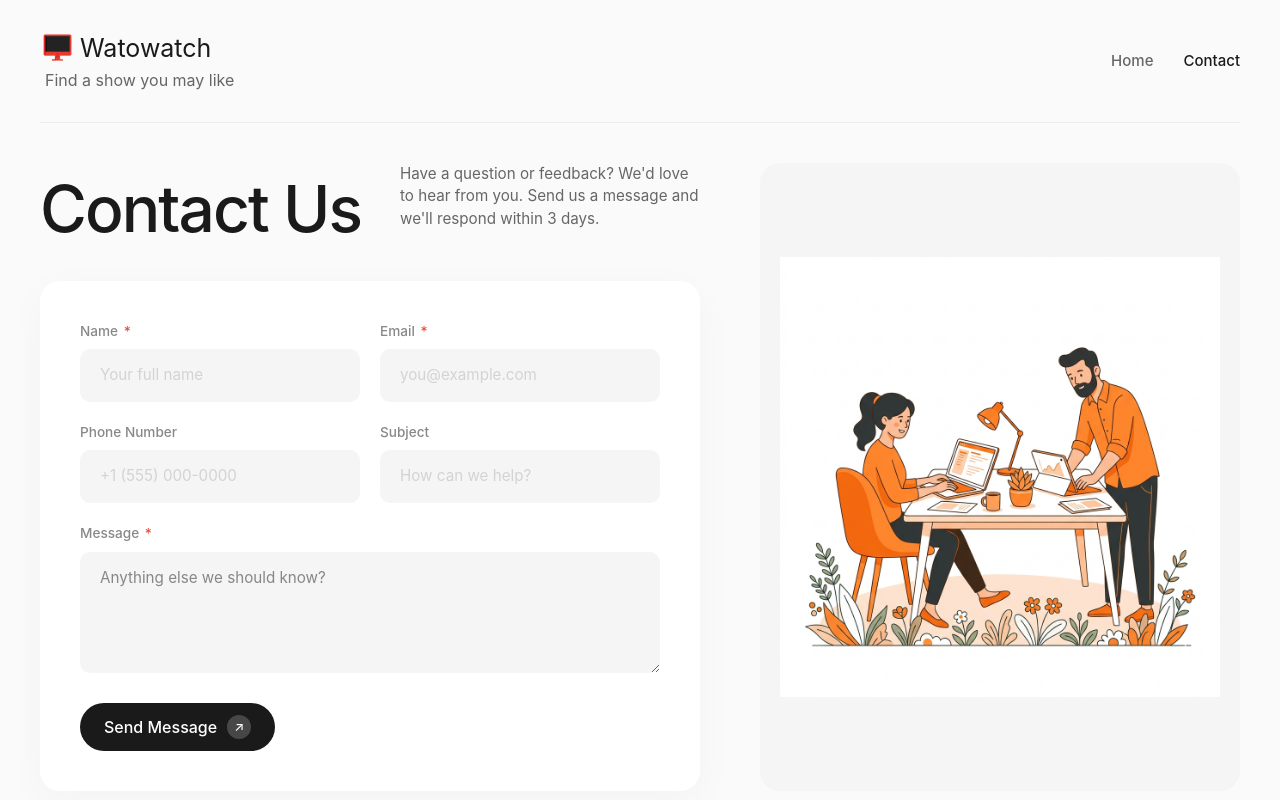
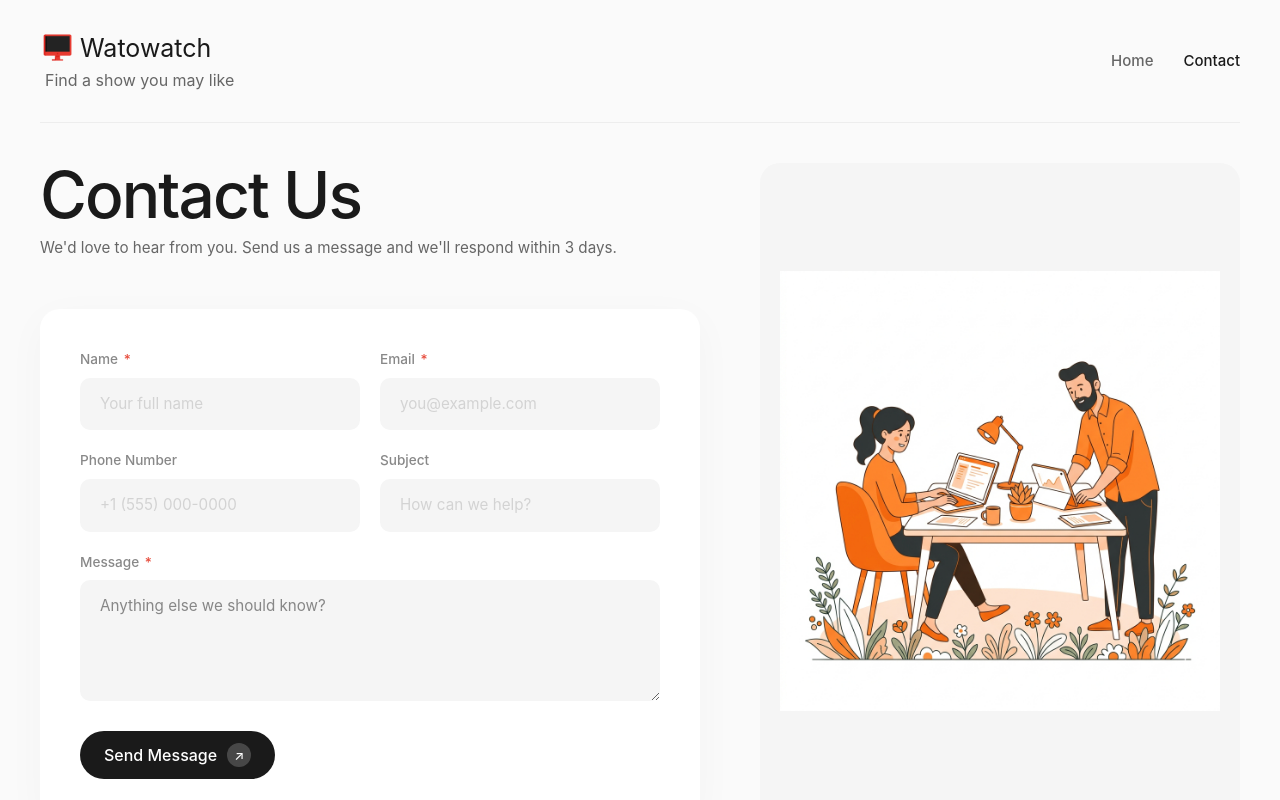
Before and after one commit to Arbaaz-Kagdi/tv-show-website, a React (Vite) app: page /contact in a window 1280 px wide. Shown: the top 800 px of the page. Built offline with nearby package versions, Linux system fonts and the light colour scheme; a web font is replaced by a local one.

Commit message:
comments update

```diff
--- a/src/pages/Contact/Contact.jsx
+++ b/src/pages/Contact/Contact.jsx
@@ -56,12 +56,12 @@ export function Contact() {
       .then(() => {
         setStatus('success');
         setFormData(INITIAL_FORM);
-        showToast('success', 'Message sent! We\'ll get back to you within 3 days. 🎉');
+        showToast('Success', 'Message sent! You will get a response within 3 working days.');
       })
       .catch((err) => {
         console.error('EmailJS error:', err);
         setStatus('error');
-        showToast('error', 'Something went wrong. Please try again or email us directly.');
+        showToast('Error', 'Something went wrong. Please try again or email us directly.');
       })
       .finally(() => {
         setTimeout(() => setStatus(null), 3000);
@@ -112,7 +112,7 @@ export function Contact() {
             <div className={s.titleArea}>
               <h1 className={s.title}>Contact Us</h1>
               <p className={s.subtitle}>
-                Have a question or feedback? We'd love to hear from you.
+                We'd love to hear from you.
                 Send us a message and we'll respond within 3 days.
               </p>
             </div>
--- a/src/pages/Contact/style.module.css
+++ b/src/pages/Contact/style.module.css
@@ -15,9 +15,9 @@
   margin-bottom: 40px;
 }
 
-.logoContainer {
-  /* Reusing the logo component scaling if necessary */
-}
+/* .logoContainer {
+  Reusing the logo component scaling if necessary
+} */
 
 .logoContainer :global(.logo-title) {
   color: #1a1a1a !important;
@@ -66,8 +66,6 @@
 }
 
 .titleArea {
-  display: flex;
-  justify-content: space-between;
   align-items: flex-end;
   margin-bottom: 40px;
 }
@@ -81,11 +79,10 @@
 }
 
 .subtitle {
-  max-width: 300px;
   color: #666;
   font-size: 0.95rem;
   line-height: 1.5;
-  margin: 0 0 10px 0;
+  margin: 10px 0 10px 0;
 }
 
 .contactForm {
```
